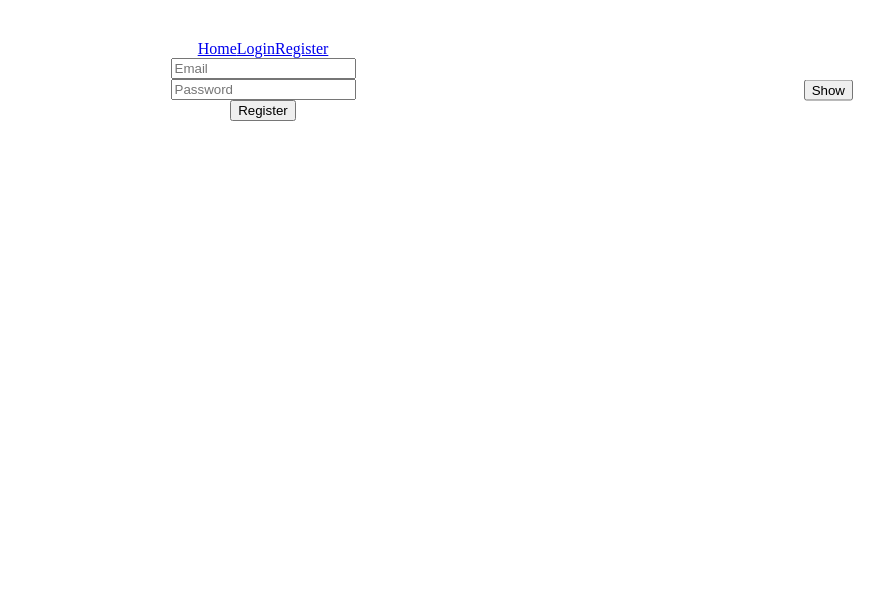
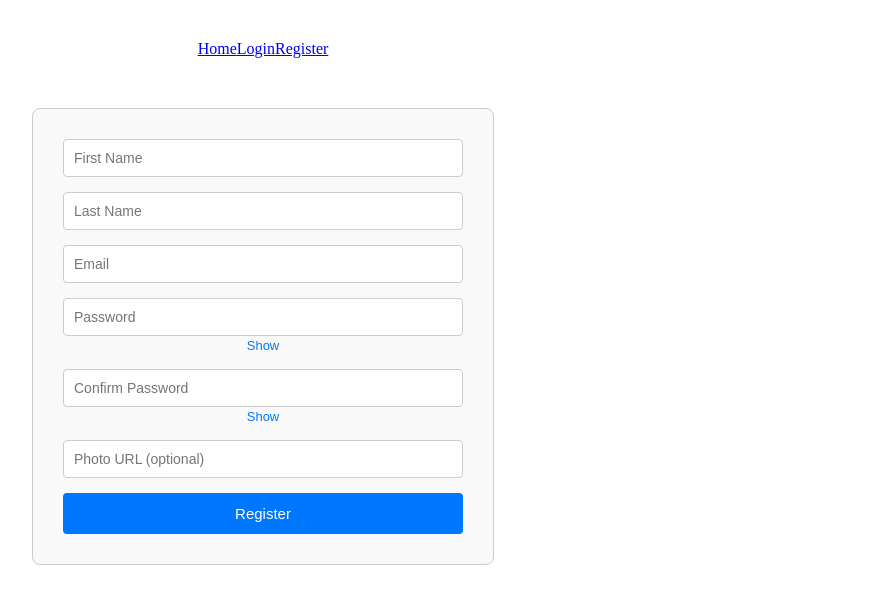
Before and after one commit to nelsonholtz/Palace-events, a React (Vite) app in the folder palace-events/: page /register in a window 1280 px wide. Shown: the top 604 px of the page, without its empty margins (377-1261 px from the left). Built offline with nearby package versions, Linux system fonts and the light colour scheme; no server answers.

Commit message:
Added more fields to the registration

```diff
--- a/palace-events/src/App.jsx
+++ b/palace-events/src/App.jsx
@@ -6,7 +6,6 @@ import Header from "./components/header/header";
 import Home from "./components/home/home";
 import "./App.css";
 
-// PrivateRoute wrapper for authenticated pages
 const PrivateRoute = ({ children }) => {
   const { currentUser, loading } = useAuth();
 
--- a/palace-events/src/components/auth/login.jsx
+++ b/palace-events/src/components/auth/login.jsx
@@ -2,9 +2,10 @@ import React, { useState } from "react";
 import { useNavigate } from "react-router-dom";
 import { useAuth } from "../../contexts/authContext";
 import { loginUser, loginWithGoogle } from "../../firebase/auth";
+import "../../css/AuthForm.css";
 
 const Login = () => {
-  const { setCurrentUser } = useAuth(); // ✅ correct function from context
+  const { setCurrentUser } = useAuth();
   const navigate = useNavigate();
 
   const [email, setEmail] = useState("");
@@ -14,8 +15,8 @@ const Login = () => {
   const handleSubmit = async (e) => {
     e.preventDefault();
     try {
-      const userCredential = await loginUser(email, password); // Firebase returns userCredential
-      setCurrentUser(userCredential.user); // ✅ set the actual user
+      const userCredential = await loginUser(email, password);
+      setCurrentUser(userCredential.user);
       navigate("/");
     } catch (error) {
       console.error("Login error:", error);
@@ -25,7 +26,7 @@ const Login = () => {
   const handleGoogleLogin = async () => {
     try {
       const userCredential = await loginWithGoogle();
-      setCurrentUser(userCredential.user); // update context
+      setCurrentUser(userCredential.user);
       navigate("/");
     } catch (error) {
       console.error("Google login error:", error);
@@ -52,20 +53,15 @@ const Login = () => {
         />
         <button
           type="button"
+          className="toggle-btn"
           onClick={() => setShowPassword((prev) => !prev)}
-          style={{
-            position: "absolute",
-            right: "10px",
-            top: "50%",
-            transform: "translateY(-50%)",
-          }}
         >
           {showPassword ? "Hide" : "Show"}
         </button>
       </div>
 
       <button type="submit">Login</button>
-      <button type="button" onClick={handleGoogleLogin}>
+      <button type="button" className="google-btn" onClick={handleGoogleLogin}>
         Login with Google
       </button>
     </form>
--- a/palace-events/src/components/auth/register.jsx
+++ b/palace-events/src/components/auth/register.jsx
@@ -2,20 +2,41 @@ import React, { useState } from "react";
 import { useNavigate } from "react-router-dom";
 import { useAuth } from "../../contexts/authContext";
 import { registerUser } from "../../firebase/auth";
+import { updateProfile } from "firebase/auth";
+import "../../css/AuthForm.css";
 
 const Register = () => {
   const { setCurrentUser } = useAuth();
   const navigate = useNavigate();
 
+  const [firstName, setFirstName] = useState("");
+  const [lastName, setLastName] = useState("");
+  const [photoURL, setPhotoURL] = useState("");
   const [email, setEmail] = useState("");
   const [password, setPassword] = useState("");
-  const [showPassword, setShowPassword] = useState(false); // toggle state
+  const [confirmPassword, setConfirmPassword] = useState("");
+
+  const [showPassword, setShowPassword] = useState(false);
+  const [showConfirmPassword, setShowConfirmPassword] = useState(false);
 
   const handleSubmit = async (e) => {
     e.preventDefault();
+
+    if (password !== confirmPassword) {
+      alert("Passwords do not match!");
+      return;
+    }
+
     try {
-      const user = await registerUser(email, password);
-      setCurrentUser(userCredential.user);
+      const userCredential = await registerUser(email, password);
+      const user = userCredential.user;
+
+      await updateProfile(user, {
+        displayName: `${firstName} ${lastName}`,
+        photoURL: photoURL || null,
+      });
+
+      setCurrentUser(user);
       navigate("/");
     } catch (error) {
       console.error("Registration error:", error);
@@ -25,34 +46,72 @@ const Register = () => {
   return (
     <form className="auth-form" onSubmit={handleSubmit}>
       <input
+        type="text"
+        placeholder="First Name"
+        value={firstName}
+        onChange={(e) => setFirstName(e.target.value)}
+        required
+      />
+
+      <input
+        type="text"
+        placeholder="Last Name"
+        value={lastName}
+        onChange={(e) => setLastName(e.target.value)}
+        required
+      />
+
+      <input
         type="email"
         placeholder="Email"
         value={email}
         onChange={(e) => setEmail(e.target.value)}
         autoComplete="email"
+        required
       />
 
       <div style={{ position: "relative" }}>
         <input
-          type={showPassword ? "text" : "password"} // toggle type
+          type={showPassword ? "text" : "password"}
           placeholder="Password"
           value={password}
           onChange={(e) => setPassword(e.target.value)}
           autoComplete="new-password"
+          required
         />
         <button
           type="button"
+          className="toggle-btn"
           onClick={() => setShowPassword((prev) => !prev)}
-          style={{
-            position: "absolute",
-            right: "10px",
-            top: "50%",
-            transform: "translateY(-50%)",
-          }}
         >
           {showPassword ? "Hide" : "Show"}
         </button>
       </div>
+
+      <div style={{ position: "relative" }}>
+        <input
+          type={showConfirmPassword ? "text" : "password"}
+          placeholder="Confirm Password"
+          value={confirmPassword}
+          onChange={(e) => setConfirmPassword(e.target.value)}
+          autoComplete="new-password"
+          required
+        />
+        <button
+          type="button"
+          className="toggle-btn"
+          onClick={() => setShowConfirmPassword((prev) => !prev)}
+        >
+          {showConfirmPassword ? "Hide" : "Show"}
+        </button>
+      </div>
+
+      <input
+        type="url"
+        placeholder="Photo URL (optional)"
+        value={photoURL}
+        onChange={(e) => setPhotoURL(e.target.value)}
+      />
 
       <button type="submit">Register</button>
     </form>
--- a/palace-events/src/components/home/home.jsx
+++ b/palace-events/src/components/home/home.jsx
@@ -4,19 +4,28 @@ import { useAuth } from "../../contexts/authContext";
 const Home = () => {
   const { currentUser } = useAuth();
 
+  if (!currentUser) {
+    return (
+      <div className="text-2xl font-bold pt-14">
+        Welcome, Guest! Please log in or register to continue.
+      </div>
+    );
+  }
+
   return (
-    <div className="text-2xl font-bold pt-14">
-      {currentUser ? (
-        <>
-          Hello{" "}
-          {currentUser.displayName
-            ? currentUser.displayName
-            : currentUser.email}
-          , you are now logged in.
-        </>
-      ) : (
-        <>Welcome, Guest! Please log in or register to continue.</>
+    <div className="flex flex-col items-center pt-14">
+      {currentUser.photoURL && (
+        <img
+          src={currentUser.photoURL}
+          alt="Profile"
+          className="w-24 h-24 rounded-full mb-4"
+        />
       )}
+      <h1 className="text-2xl font-bold">
+        Hello{" "}
+        {currentUser.displayName ? currentUser.displayName : currentUser.email},
+        you are now logged in.
+      </h1>
     </div>
   );
 };
--- a/palace-events/src/css/AuthForm.css
+++ b/palace-events/src/css/AuthForm.css
@@ -1,45 +1,81 @@
-.auth-container {
+.auth-form {
   max-width: 400px;
   margin: 50px auto;
   padding: 30px;
   border: 1px solid #ccc;
   border-radius: 8px;
   background: #f9f9f9;
+  display: flex;
+  flex-direction: column;
+  gap: 15px; /* spacing between all elements */
 }
 
-.auth-container h2 {
+.auth-form h2 {
   text-align: center;
   margin-bottom: 20px;
 }
 
-.auth-container input {
+.auth-form input {
   width: 100%;
   padding: 10px;
-  margin-bottom: 15px;
   border-radius: 4px;
   border: 1px solid #ccc;
+  font-size: 14px;
+  box-sizing: border-box;
 }
 
-.auth-container button {
+/* Password field wrapper */
+.auth-form .input-group {
+  display: flex;
+  align-items: center;
+  border: 1px solid #ccc;
+  border-radius: 4px;
+  overflow: hidden;
+}
+
+.auth-form .input-group input {
+  flex: 1;
+  border: none;
+  padding: 10px;
+  font-size: 14px;
+}
+
+.auth-form .input-group input:focus {
+  outline: none;
+}
+
+.auth-form .toggle-btn {
+  padding: 0 12px;
+  background: transparent;
+  border: none;
+  color: #0077ff;
+  font-size: 13px;
+  cursor: pointer;
+  white-space: nowrap;
+}
+
+.auth-form button {
   width: 100%;
-  padding: 10px;
+  padding: 12px;
   background: #0077ff;
   color: #fff;
   border: none;
   border-radius: 4px;
   cursor: pointer;
+  font-size: 15px;
+  transition: background 0.2s ease-in-out;
 }
 
-.auth-container button:hover {
+.auth-form button:hover {
   background: #005bb5;
 }
 
-.google-btn {
+.auth-form .google-btn {
   background: #db4437;
   margin-top: 10px;
 }
 
-.google-btn:hover {
+.auth-form .google-btn:hover {
   background: #c1351d;
 }
 
```
